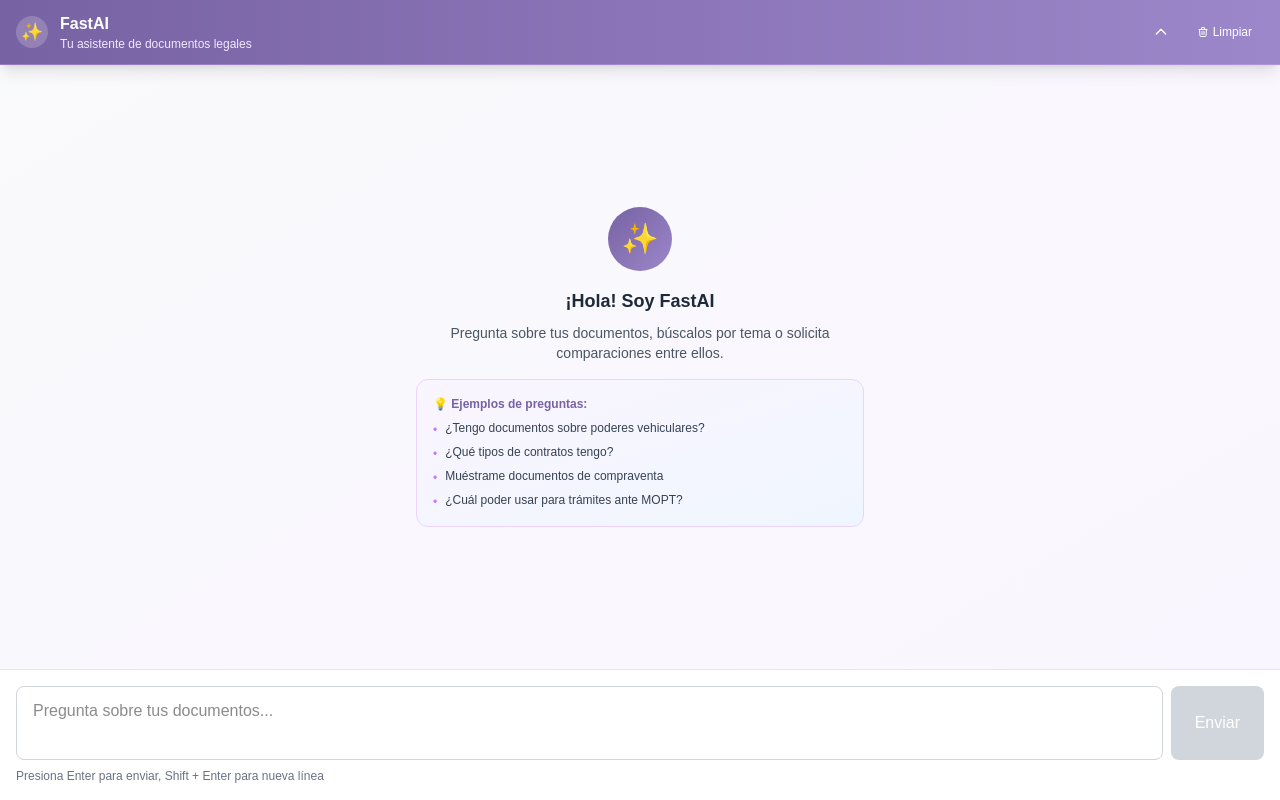
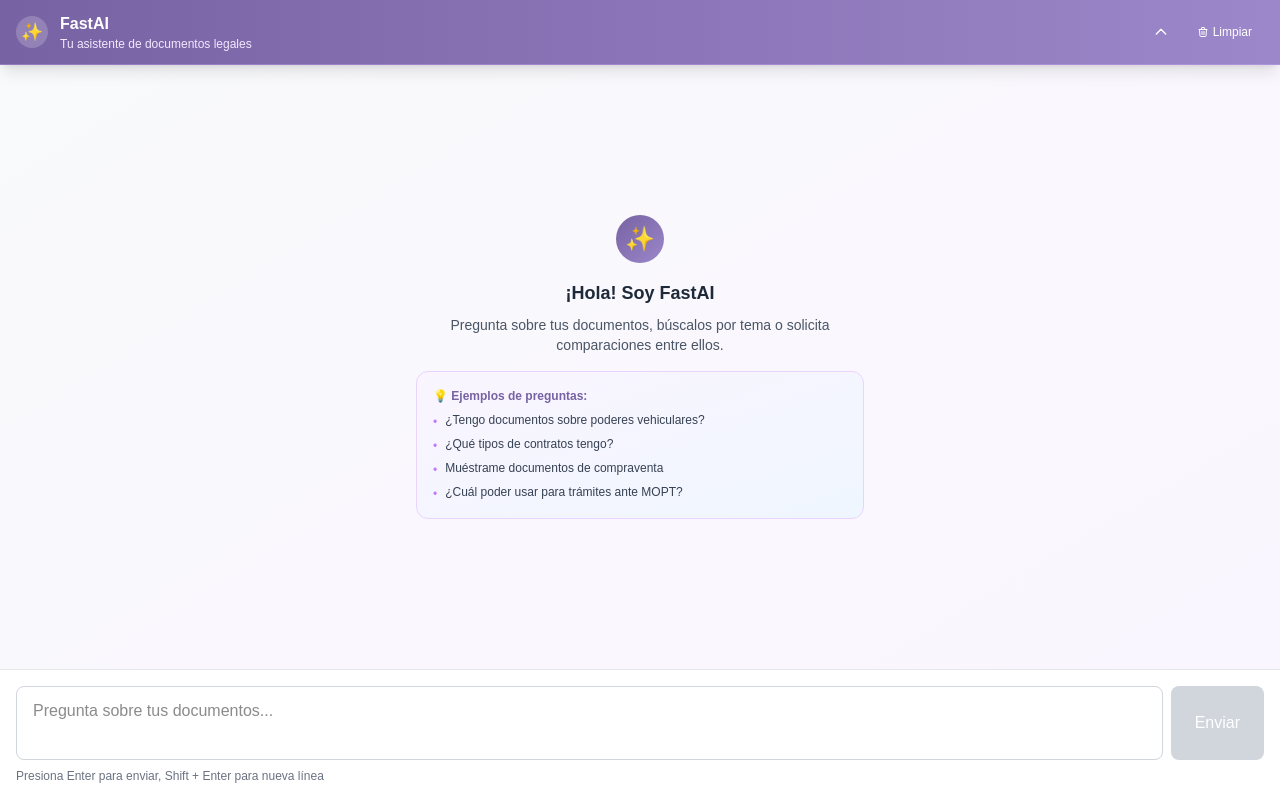
Before and after one commit to ranchoteca/fastprotocol-chat-ai, a Next.js app: page /chat in a window 1280 px wide. Built offline with nearby package versions, Linux system fonts and the light colour scheme.

Commit message:
fix: Fix chat window icon

```diff
--- a/app/chat/page.tsx
+++ b/app/chat/page.tsx
@@ -196,8 +196,8 @@ export default function ChatPage() {
           {mensajes.length === 0 ? (
             <div className="h-full flex items-center justify-center">
               <div className="text-center max-w-md">
-                <div className="w-16 h-16 mx-auto mb-4 bg-gradient-to-br from-[#7762a3] to-[#9b87c9] rounded-full flex items-center justify-center">
-                  <span className="text-3xl">✨</span>
+                <div className="w-12 h-12 mx-auto mb-4 bg-gradient-to-br from-[#7762a3] to-[#9b87c9] rounded-full flex items-center justify-center">
+                  <span className="text-2xl">✨</span>
                 </div>
                 <h2 className="text-lg font-semibold text-gray-800 mb-2">
                   ¡Hola! Soy FastAI
```
